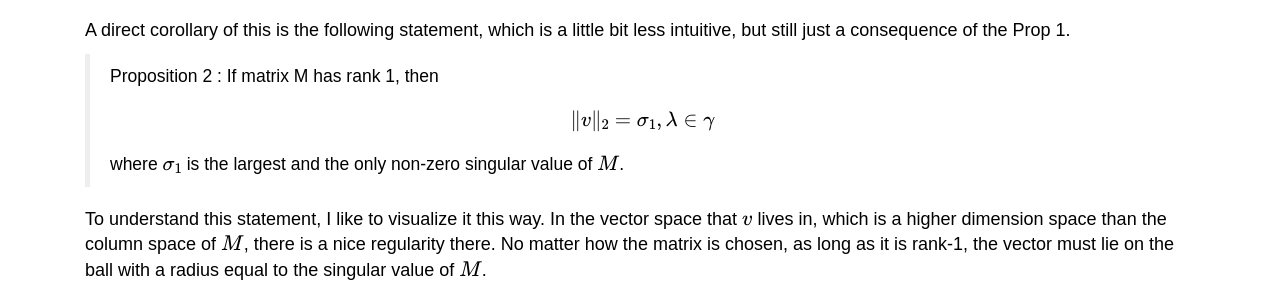
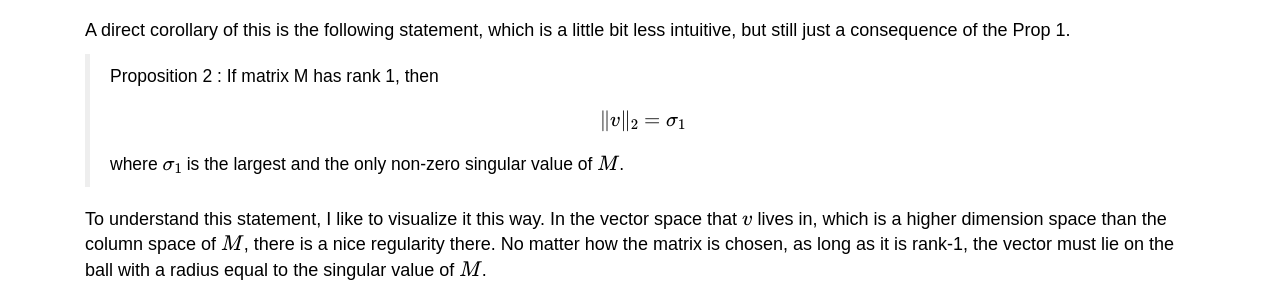
Before and after one commit to htso/htso.github.io, a Jekyll site: the page built from _posts/2017-03-06-vectorize-prop.markdown, in a window 1280 px wide and 951 px high. Shown: the part 457-757 px from the top of the window. Built offline with Jekyll 4.4.1, drawn with Linux system fonts in a browser that asks for light colours; nearby versions of some CDN libraries; formulas are drawn with MathJax 3.

Commit message:
unwind change in vectorization piece

```diff
--- a/_posts/2017-03-06-vectorize-prop.markdown
+++ b/_posts/2017-03-06-vectorize-prop.markdown
@@ -26,7 +26,7 @@ A direct corollary of this is the following statement, which is a little bit les
 > Proposition 2 : If matrix M has rank 1, then
 >
 > $$
->  \|v\|_2 = \sigma_1, \lambda \in \gamma
+>  \|v\|_2 = \sigma_1
 > $$
 >
 > where $$\sigma_1$$ is the largest and the only non-zero singular value of $$M$$.
```
